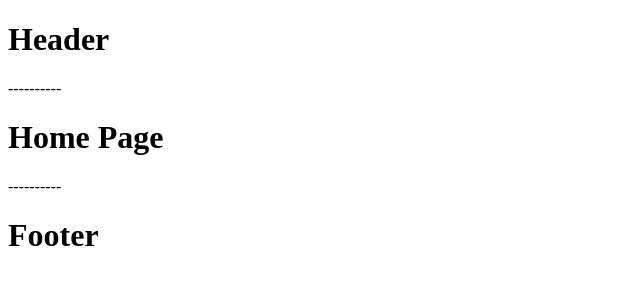
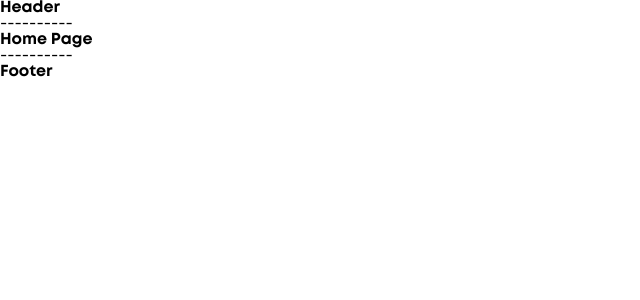
Before and after one commit to fe-aug23-team4/nice-gadgets, a React (Create React App) app: page / in a window 1280 px wide. Shown: the top 300 px of the page, without its empty margins (0-640 px from the left). Built offline with nearby package versions, Linux system fonts and the light colour scheme.

Commit message:
Update README.md

```diff
--- a/src/App.scss
+++ b/src/App.scss
@@ -1,3 +1,15 @@
-.title {
-  color: red;
+// Utils
+@import './styles/utils/reset';
+@import './styles/utils/typography';
+
+// Mixins
+@import './styles/utils/mixins/mixin-media';
+
+// Variables
+@import './styles/utils/variables/colors';
+
+
+:root {
+  font-family: 'Mont', sans-serif;
+  scroll-behavior: smooth;
 }
--- a/src/styles/utils/typography.scss
+++ b/src/styles/utils/_typography.scss
@@ -2,19 +2,19 @@
   font-family: 'Mont';
   font-style: normal;
   font-weight: 400;
-  src: url('../fonts/Mont-Regular.ttf');
+  src: url('../../fonts/Mont-Regular.ttf');
 }
 
 @font-face {
   font-family: 'Mont';
   font-style: normal;
   font-weight: 600;
-  src: url('../fonts/Mont-SemiBold.ttf');
+  src: url('../../fonts/Mont-SemiBold.ttf');
 }
 
 @font-face {
   font-family: 'Mont';
   font-style: normal;
   font-weight: 700;
-  src: url('../fonts/Mont-Bold.ttf');
+  src: url('../../fonts/Mont-Bold.ttf');
 }
```
Also changed, not shown: src/styles/utils/_reset.scss (renamed from src/styles/utils/reset.scss), src/styles/utils/mixins/_mixin-media.scss (renamed from src/styles/utils/mixins/mixin-media.scss), src/styles/utils/variables/_colors.scss (renamed from src/styles/utils/variables/colors.scss), 1 other file (tests, documents, lock files or other folders).
